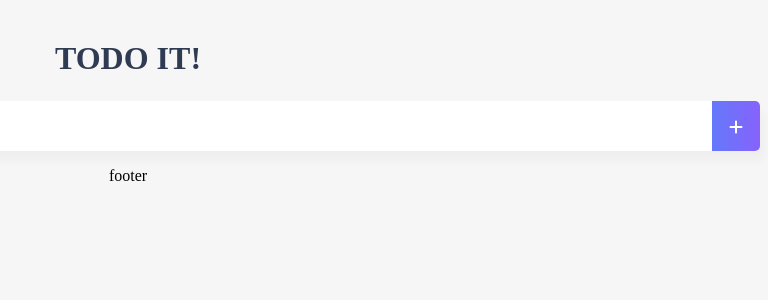
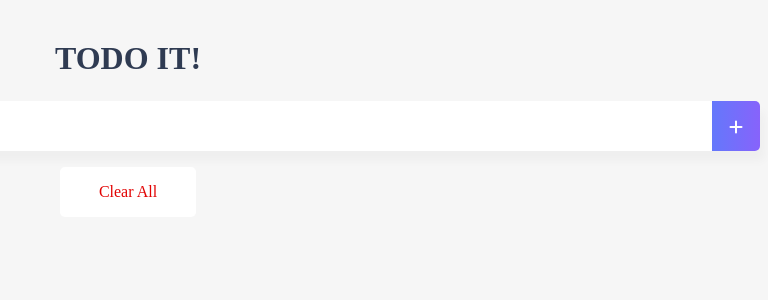
Before and after one commit to j2d1005/study_vue, a Vue app in the folder age-of-vue-02/vue-todo/: page / in a window 1280 px wide. Shown: the top 300 px of the page, without its empty margins (512-1280 px from the left). Built offline with nearby package versions, Linux system fonts and the light colour scheme.

Commit message:
localstorage clear기능 // 각 컴포넌트 기능 구현 완료

```diff
--- a/age-of-vue-02/vue-todo/src/components/TodoFooter.vue
+++ b/age-of-vue-02/vue-todo/src/components/TodoFooter.vue
@@ -1,15 +1,33 @@
 <template>
-    <div>
-        footer
+    <div class="clearAllContainer">
+        <span class="clearAllBtn" v-on:click="clearTodo">Clear All</span>
     </div>
 </template>
 
 <script>
 export default {
-    name: "TodoFooter"
+    name: "TodoFooter",
+    methods: {
+        clearTodo: function() {
+            localStorage.clear();
+
+        }
+    }
 }
 </script>
 
-<style>
+<style scoped>
+    .clearAllContainer {
+        width: 8.5rem;
+        height: 50px;
+        line-height: 50px;
+        background-color: white;
+        border-radius: 5px;
+        margin: 0 auto;
+    }
+    .clearAllBtn {
+        color: #e20303;
+        display: block;
+    }
 
 </style>
```
